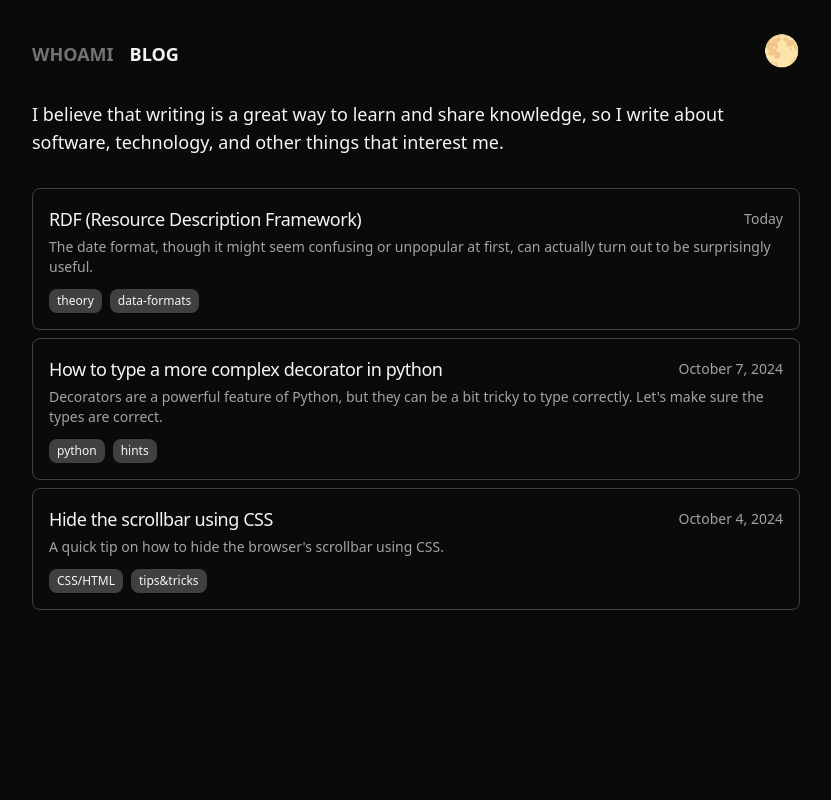
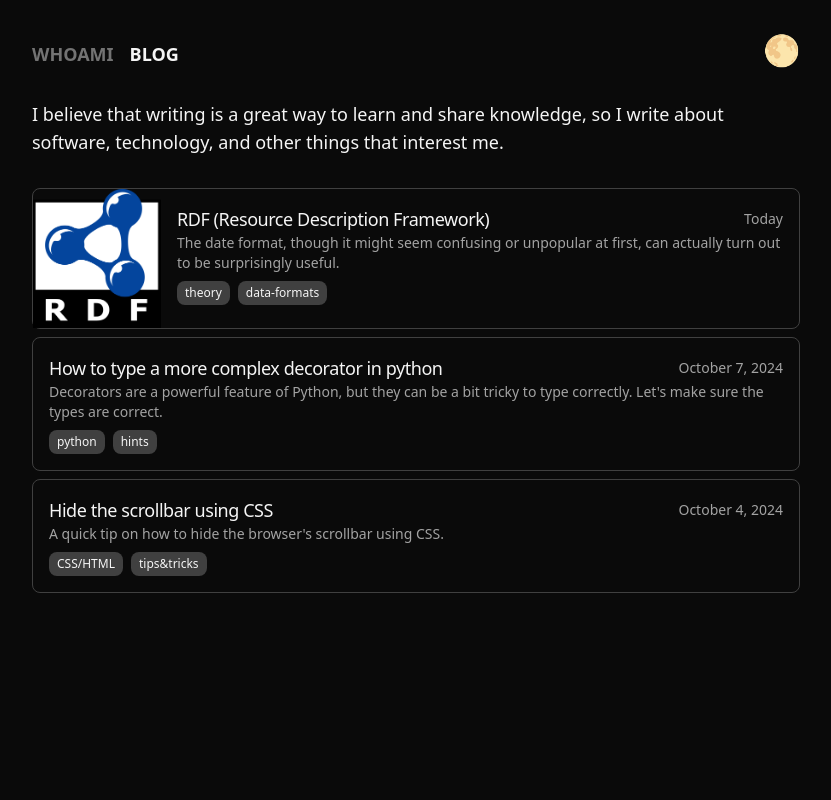
Before and after one commit to MarkSeliverstov/blog, a Next.js app: page /blog in a window 1280 px wide. Shown: the top 800 px of the page, without its empty margins (224-1055 px from the left). Built offline with nearby package versions, Linux system fonts and the light colour scheme.

Commit message:
feat: add image to blogpost cart

```diff
--- a/app/components/blogPost.tsx
+++ b/app/components/blogPost.tsx
@@ -17,9 +17,18 @@ export function BlogPosts(): Readonly<React.ReactNode> {
         .map((post) => (
           <Link
             key={post.slug}
-            className="flex flex-col space-y-1 mb-2 hover:bg-neutral-200 dark:hover:bg-neutral-800 p-4 rounded-lg border border-neutral-200 dark:border-neutral-700"
+            className="flex flex-col space-y-1 mb-2 hover:bg-neutral-200 dark:hover:bg-neutral-800 rounded-lg border border-neutral-200 dark:border-neutral-700"
             href={`/blog/${post.slug}`}
           >
+            <div className="flex flex-row">
+              {post.metadata.image && (
+                <img
+                  src={post.metadata.image}
+                  className="h-auto w-32 object-contain hidden sm:block"
+                  alt={post.metadata.title}
+                />
+              )}
+              <div className="p-4 w-full">
                 <div className="w-full flex flex-col md:flex-row space-x-0 md:space-x-2 md:items-center md:justify-between">
                   <p className="text-neutral-900 dark:text-neutral-100 tracking-tight text-lg">
                     {post.metadata.title.length > 55 ? (
@@ -39,6 +48,8 @@ export function BlogPosts(): Readonly<React.ReactNode> {
                 </p>
 
                 <Tags names={post.metadata.tags} />
+              </div>
+            </div>
           </Link>
         ))}
     </div>
```
Lines whose indentation alone changed are shown as unchanged.
